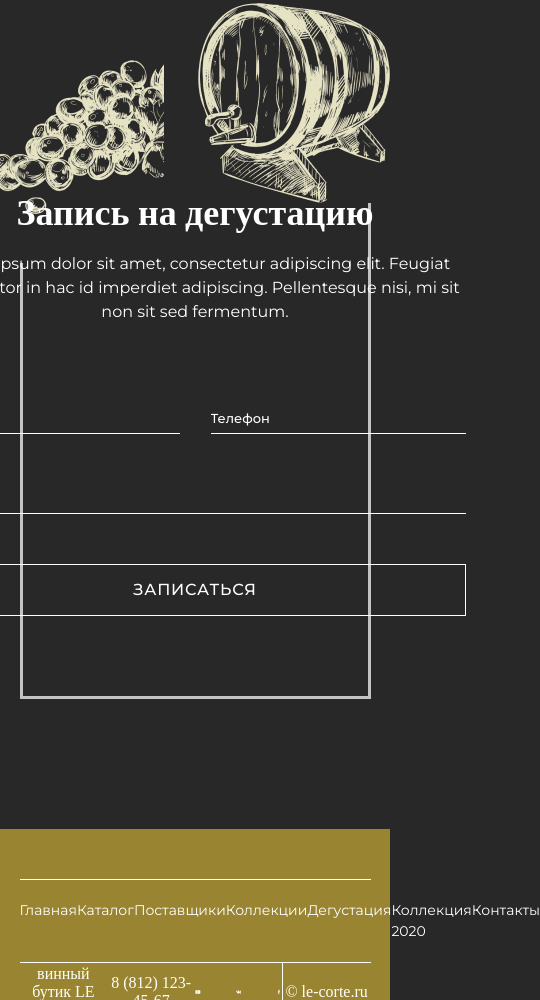
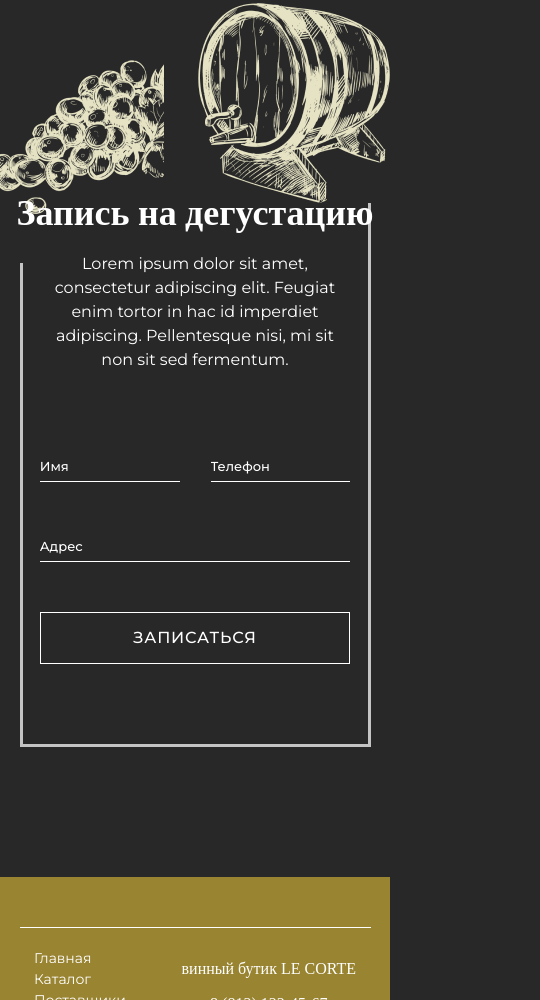
Before and after one commit to ArzygulIm/frontend-test, a plain HTML site: page index.html in a window 390 px wide. Shown: the part 3984-4984 px from the top of the page, 540 px wide, since content can reach past the window. Drawn offline with nearby package versions, Linux system fonts and the light colour scheme; files whose address does not match are found by name; a web font is replaced by a local one.

Commit message:
layout done

```diff
--- a/style.css
+++ b/style.css
@@ -267,6 +267,8 @@ table tr td:last-child {
 
 #sign-up {
     padding: 130px 0;
+    overflow: hidden;
+    width: 100vw;
 }
 
 .sign-up__wrap {
@@ -492,9 +494,36 @@ min-content min-content .footer-texts p:not(:last-child) {
 
     .collections__images{
         width: 100%;
+        max-width: 100%;
     }
 
     .collections__text h5 {
         width: 100%;
     }
 }
+
+@media (max-width: 650px) {
+    .sign-up__wrap p, .sign-up__wrap form{
+        width: 90%;
+    }
+    .footer__wrap{
+        display: flex;
+        align-items: center;
+        justify-content: space-around;
+    }
+
+    footer nav ul {
+        flex-direction: column;
+        border-bottom: none;
+    }
+
+    .footer-texts {
+        flex-direction: column;
+    }
+
+    .footer-texts div, .footer-texts p {
+        height: 35px;
+        width: 100%;
+        border: none;
+    }
+}
```
